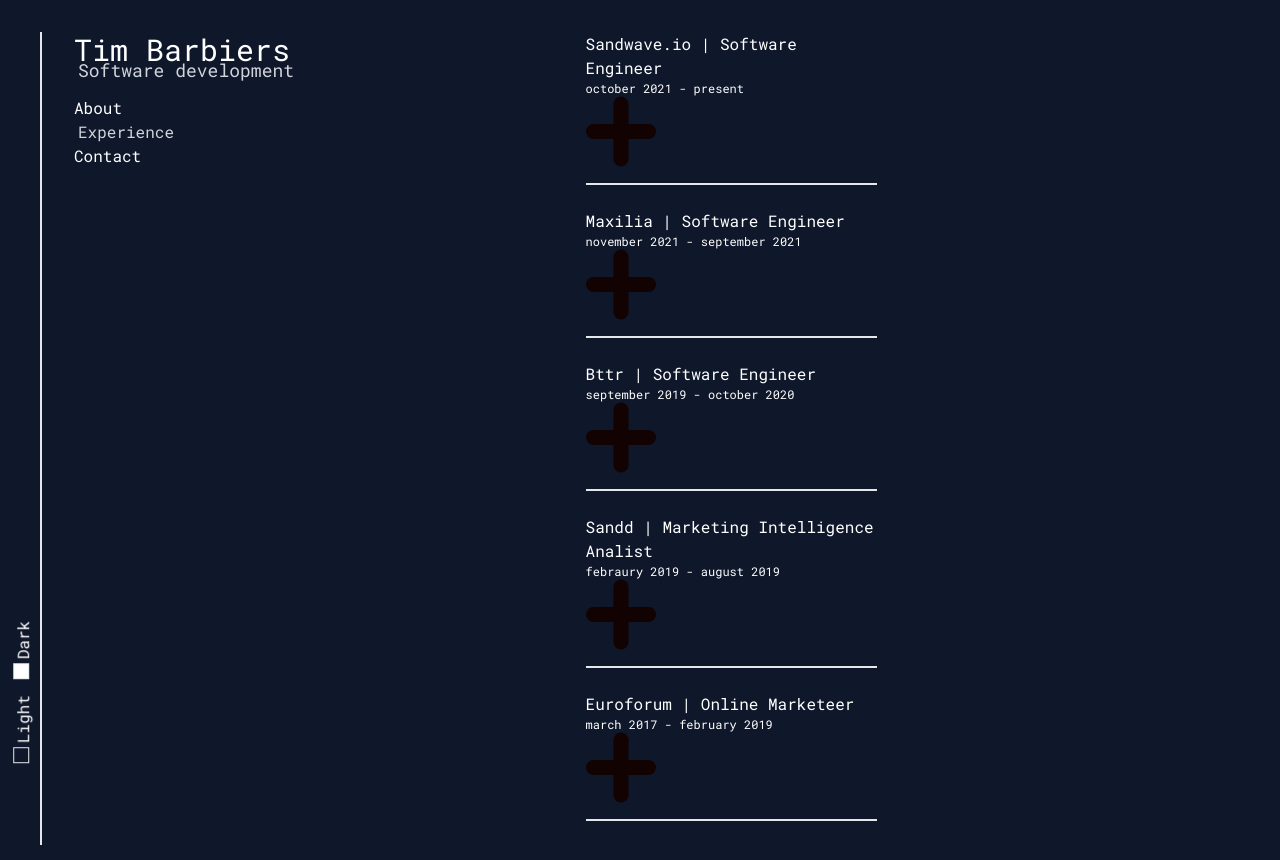
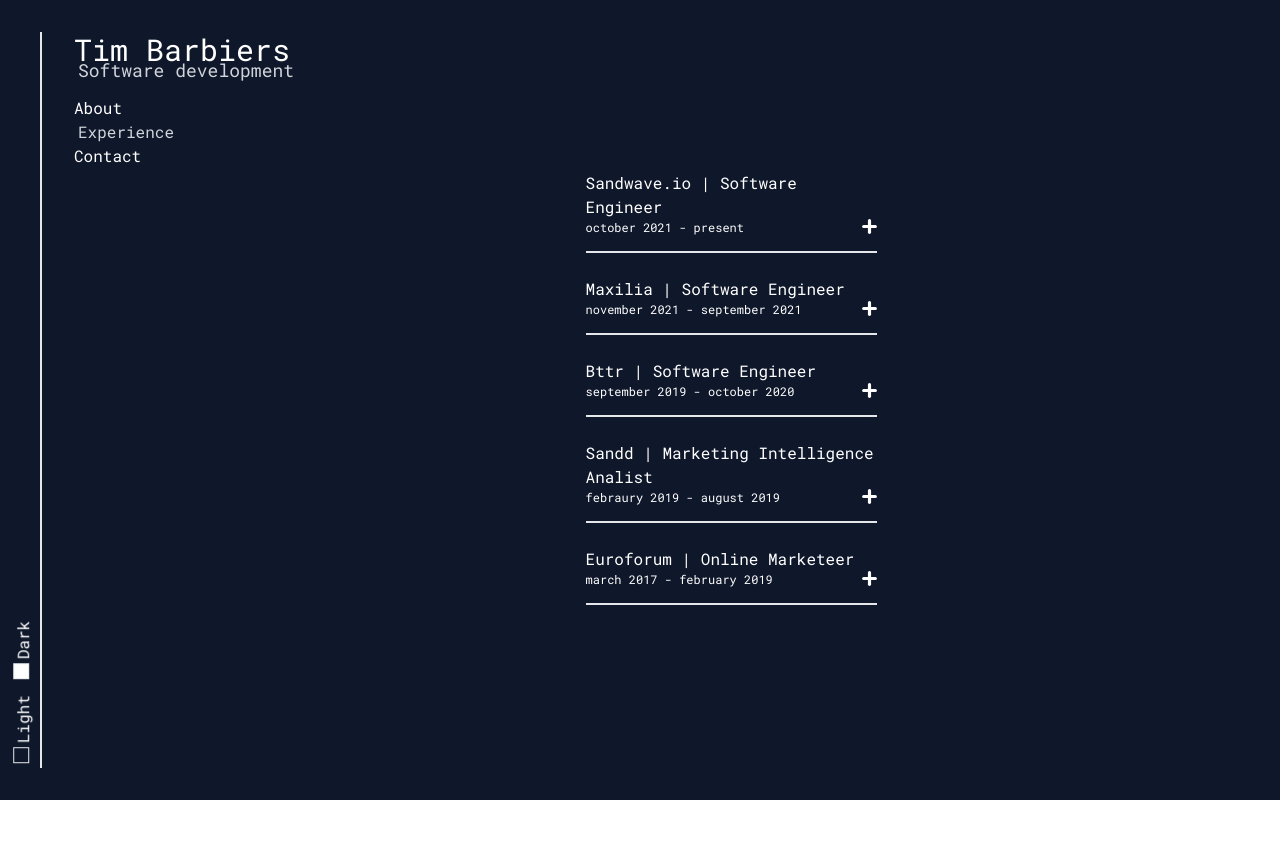
Before and after one commit to Barbierst/personal-website, a Next.js app: page /experience in a window 1280 px wide. Shown: the top 860 px of the page. After the commit the page ends 800 px from the top, so only its background shows below. Built offline with nearby package versions, Linux system fonts and the light colour scheme.

Commit message:
WIP: expand button

```diff
--- a/app/experience/page.tsx
+++ b/app/experience/page.tsx
@@ -31,8 +31,10 @@
 }: Experience): JSX.Element {
     return <li className="mb-6 pb-4 text-xs border-b-2">
         <p className="text-base">{employer} | {role}</p>
-        <p>{start} - {end}</p>
-        <ExpandButton/>
+        <span className="flex justify-between">
+            <p>{start} - {end}</p>
+            <ExpandButton/>
+        </span>
         {description && <p className="text-sm pt-2 text-slate-700 dark:text-gray-400">{description}</p>}
     </li>
 }
--- a/app/layout.tsx
+++ b/app/layout.tsx
@@ -1,5 +1,3 @@
-'use client'
-
 import './globals.css'
 import type { Metadata } from 'next'
 import LayoutWrap from '@/components/layout-wrap'
--- a/components/expand-button.tsx
+++ b/components/expand-button.tsx
@@ -1,8 +1,16 @@
+'use client'
+
+import { useTheme } from "@/modules/theme/theme-context"
+
 export default function ExpandButton(): JSX.Element {
-    return <svg width="70" height="71" viewBox="0 0 70 71" fill="none" xmlns="http://www.w3.org/2000/svg">
+    const { theme } = useTheme()
+
+    const fill = theme === "dark" ? "#FFFFFF" : "#000000"
+
+    return <svg width="15" height="15" viewBox="0 0 70 71" fill="none" xmlns="http://www.w3.org/2000/svg">
         <g id="button">
-            <rect id="horizontal" y="28" width="70" height="15" rx="7.5" fill="#120202"/>
-            <rect id="verticle" x="27.5" y="70.5" width="70" height="15" rx="7.5" transform="rotate(-90 27.5 70.5)" fill="#120202"/>
+            <rect id="horizontal" y="28" width="70" height="15" rx="7.5" fill={fill}/>
+            <rect id="verticle" x="27.5" y="70.5" width="70" height="15" rx="7.5" transform="rotate(-90 27.5 70.5)" fill={fill}/>
         </g>
     </svg>
 }
--- a/modules/theme/theme-context.tsx
+++ b/modules/theme/theme-context.tsx
@@ -1,3 +1,5 @@
+'use client'
+
 import { Dispatch, ReactElement, SetStateAction, createContext, useContext, useState } from "react"
 
 export type Theme = "light" | "dark"
```
